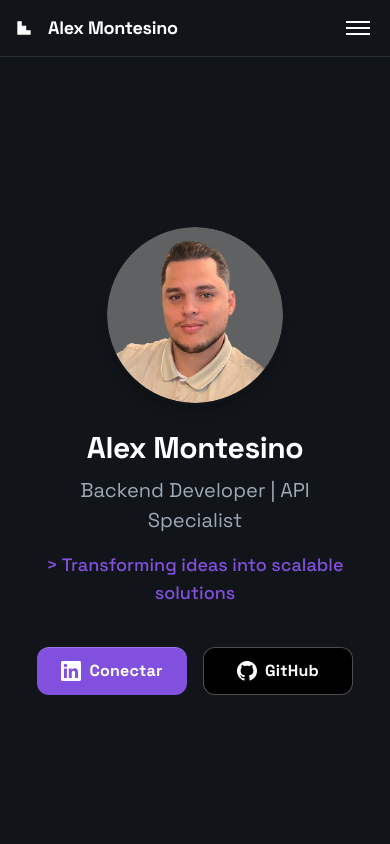
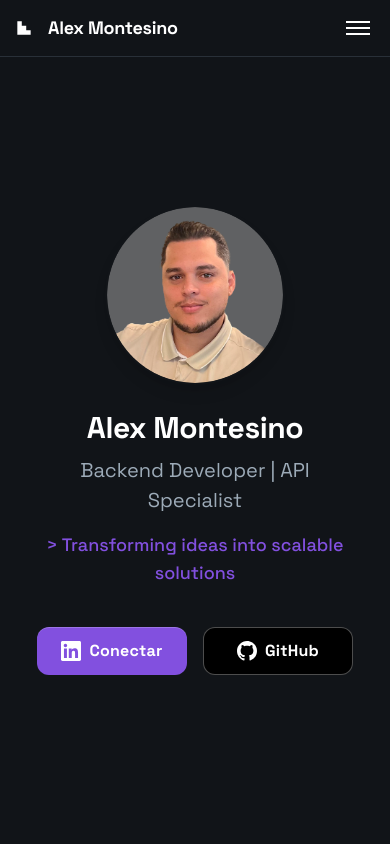
Before and after one commit to Alexmontesino96/portfolio, a React (Vite) app: page / in a window 390 px wide. Shown: the top 844 px of the page. Built offline with nearby package versions, Linux system fonts and the light colour scheme.

Commit message:
Ajuste: Subir la imagen de perfil -10px usando margen negativo en versión móvil

```diff
--- a/src/pages/Home.jsx
+++ b/src/pages/Home.jsx
@@ -87,7 +87,7 @@ function Home() {
               <div className="flex flex-col sm:flex-row gap-6 items-center">
                 <div
                   ref={profileRef}
-                  className="min-h-[180px] w-[180px] sm:min-h-48 sm:w-48 rounded-full overflow-hidden shadow-lg hover:scale-105 hover:shadow-[0_0_15px_rgba(var(--violet-9-rgb),0.4)] transition-all duration-300 cursor-pointer flex-shrink-0 mb-0 sm:mb-0 -mt-30 sm:mt-0 border-2 border-transparent"
+                  className="min-h-[180px] w-[180px] sm:min-h-48 sm:w-48 rounded-full overflow-hidden shadow-lg hover:scale-105 hover:shadow-[0_0_15px_rgba(var(--violet-9-rgb),0.4)] transition-all duration-300 cursor-pointer flex-shrink-0 mb-0 sm:mb-0 -mt-10 sm:mt-0 border-2 border-transparent"
                   style={{
                     transformOrigin: 'center center',
                     transition: 'transform 0.5s ease, opacity 0.5s ease, border-color 0.5s ease, box-shadow 0.5s ease'
```
